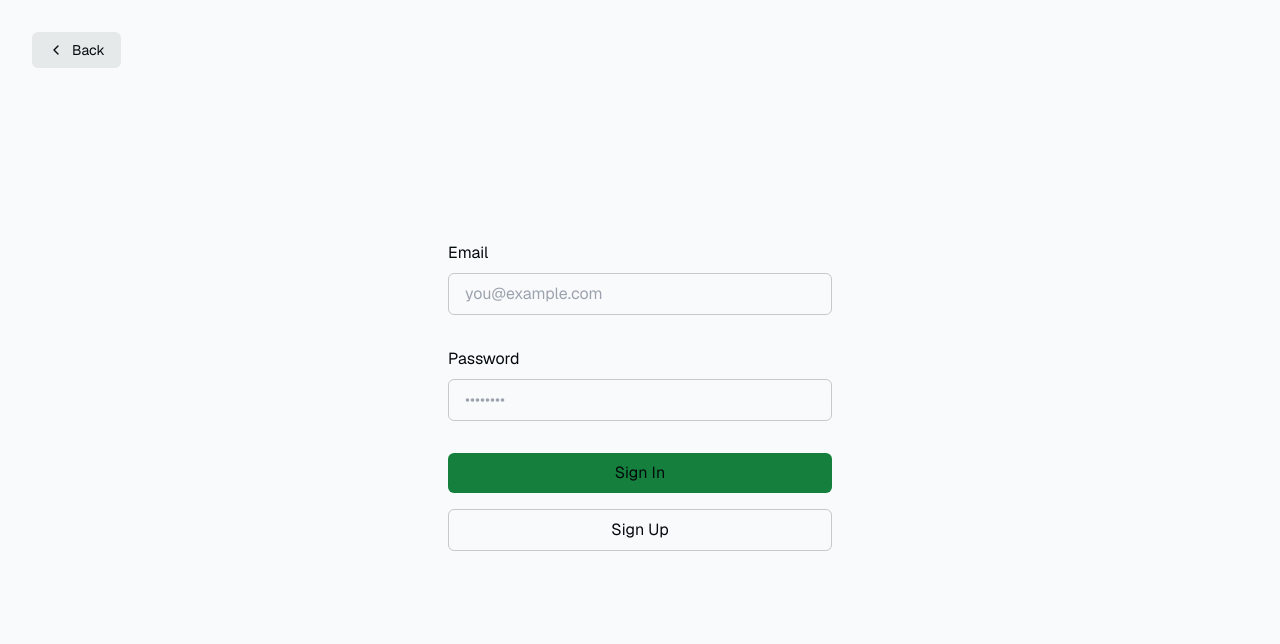
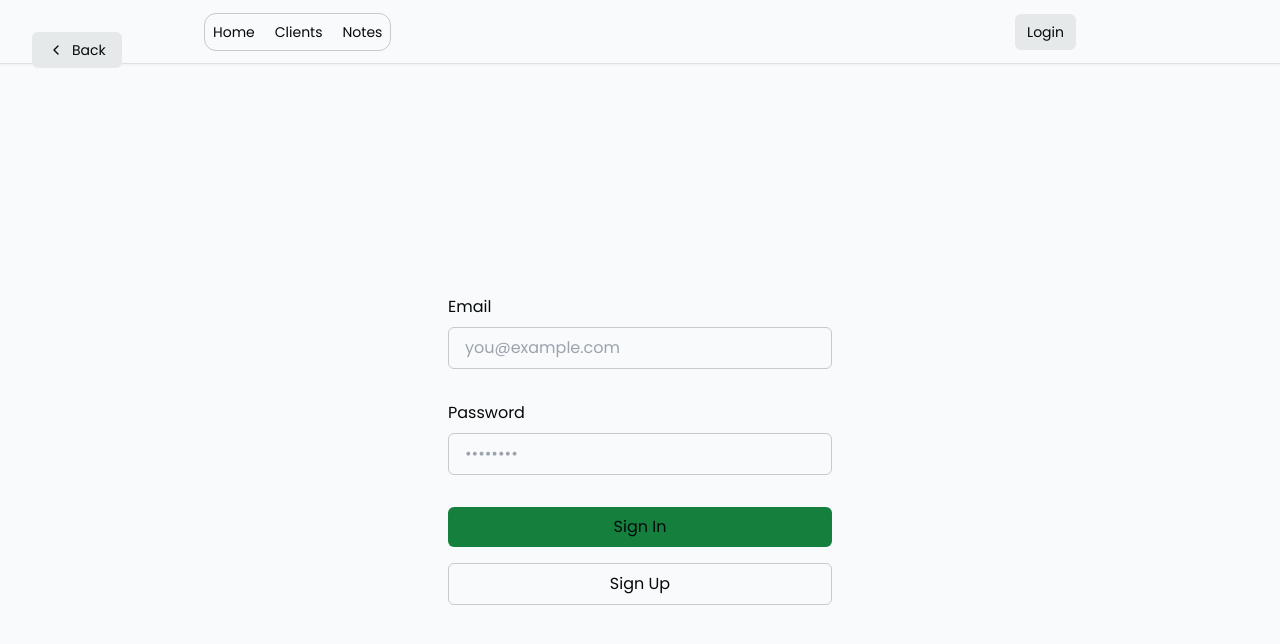
Before and after one commit to synbyte/p360, a Next.js app in the folder p360/: page /login in a window 1280 px wide. Shown: the top 644 px of the page. Built offline with nearby package versions, Linux system fonts and the light colour scheme; no server answers.

Commit message:
more changes

```diff
--- /dev/null
+++ b/p360/app/clients/page.tsx
@@ -0,0 +1,5 @@
+import { createClient } from "@/utils/supabase/server";
+
+export default async function Clients() {
+    const supabase = createClient()
+}
--- a/p360/app/globals.css
+++ b/p360/app/globals.css
@@ -30,6 +30,10 @@
   animation: animateIn 0.3s ease 0.15s both;
 }
 
+.animate-down {
+  animation: animateDown 0.3s ease 0.15s both;
+}
+
 @keyframes animateIn {
   from {
     opacity: 0;
@@ -40,3 +44,14 @@
     transform: translateY(0);
   }
 }
+
+@keyframes animateDown {
+  from {
+    opacity: 0;
+    transform: translateY(-10px);
+  }
+  to {
+    opacity: 1;
+    transform: translateY(0);
+  }
+}
--- a/p360/app/layout.tsx
+++ b/p360/app/layout.tsx
@@ -1,6 +1,9 @@
-import { GeistSans } from "geist/font/sans";
+import { Poppins } from 'next/font/google';
 import "./globals.css";
+import NavBar from "@/components/NavBar";
+import AuthButton from '@/components/AuthButton';
 
+const poppins = Poppins({subsets:['latin'], weight:'400'})
 const defaultUrl = process.env.VERCEL_URL
   ? `https://${process.env.VERCEL_URL}`
   : "http://localhost:3000";
@@ -17,9 +20,10 @@ export default function RootLayout({
   children: React.ReactNode;
 }) {
   return (
-    <html lang="en" className={GeistSans.className}>
+    <html lang="en" className={poppins.className}>
       <body className="bg-background text-foreground">
-        <main className="min-h-screen flex flex-col items-center">
+        <main className="flex flex-col items-center min-h-screen">
+          <NavBar auth={<AuthButton/>}/>
           {children}
         </main>
       </body>
--- a/p360/app/page.tsx
+++ b/p360/app/page.tsx
@@ -4,42 +4,23 @@ import { createClient } from "@/utils/supabase/server";
 import ConnectSupabaseSteps from "@/components/tutorial/ConnectSupabaseSteps";
 import SignUpUserSteps from "@/components/tutorial/SignUpUserSteps";
 import Header from "@/components/Header";
+import  Link  from 'next/link'
 
 export default async function Index() {
-  const canInitSupabaseClient = () => {
-    // This function is just for the interactive tutorial.
-    // Feel free to remove it once you have Supabase connected.
-    try {
-      createClient();
-      return true;
-    } catch (e) {
-      return false;
-    }
-  };
-
-  const isSupabaseConnected = canInitSupabaseClient();
 
   return (
-    <div className="flex-1 w-full flex flex-col gap-20 items-center">
-      <nav className="w-full flex justify-center border-b border-b-foreground/10 h-16">
-        <div className="w-full max-w-4xl flex justify-between items-center p-3 text-sm">
-          <div className="flex gap-2">
-            <DeployButton />
-            <button className="px-3 py-2 rounded border hover:bg-btn-background-hover">Notes</button>
-          </div>
-          {isSupabaseConnected && <AuthButton />}
-        </div>
-      </nav>
+    <div className="flex flex-col flex-1 gap-20 items-center w-full">
 
-      <div className="animate-in flex-1 flex flex-col gap-20 opacity-0 max-w-4xl px-3">
+
+      <div className="flex flex-col flex-1 gap-20 px-3 max-w-4xl opacity-0 animate-in">
         <Header />
-        <main className="flex-1 flex flex-col gap-6">
-          <h2 className="font-bold text-4xl mb-4">Next steps</h2>
-          {isSupabaseConnected ? <SignUpUserSteps /> : <ConnectSupabaseSteps />}
+        <main className="flex flex-col flex-1 gap-6">
+          <h2 className="mb-4 text-4xl font-bold">Next steps</h2>
+
         </main>
       </div>
 
-      <footer className="w-full border-t border-t-foreground/10 p-8 flex justify-center text-center text-xs">
+      <footer className="flex justify-center p-8 w-full text-xs text-center border-t border-t-foreground/10">
         <p>
           Powered by{" "}
           <a
--- a/p360/app/protected/page.tsx
+++ b/p360/app/protected/page.tsx
@@ -4,6 +4,7 @@ import { createClient } from "@/utils/supabase/server";
 import FetchDataSteps from "@/components/tutorial/FetchDataSteps";
 import Header from "@/components/Header";
 import { redirect } from "next/navigation";
+import Link from 'next/link'
 
 export default async function ProtectedPage() {
   const supabase = createClient();
@@ -17,29 +18,28 @@ export default async function ProtectedPage() {
   }
 
   return (
-    <div className="flex-1 w-full flex flex-col gap-20 items-center">
+    <div className="flex flex-col flex-1 gap-20 items-center w-full">
       <div className="w-full">
-        <div className="py-6 font-bold bg-purple-950 text-center">
-          This is a protected page that you can only see as an authenticated
-          user
-        </div>
-        <nav className="w-full flex justify-center border-b border-b-foreground/10 h-16">
-          <div className="w-full max-w-4xl flex justify-between items-center p-3 text-sm">
-            <DeployButton />
+
+        <nav className="flex justify-center w-full h-16 border-b border-b-foreground/10">
+          <div className="flex justify-between items-center p-3 w-full max-w-4xl text-sm">
+            <div className='flex gap-2'>
+            <Link href='/notes'><button className="px-3 py-2 rounded border hover:bg-btn-background-hover">Notes</button></Link>
+            </div>
             <AuthButton />
           </div>
         </nav>
       </div>
 
-      <div className="animate-in flex-1 flex flex-col gap-20 opacity-0 max-w-4xl px-3">
+      <div className="flex flex-col flex-1 gap-20 px-3 max-w-4xl opacity-0 animate-in">
         <Header />
-        <main className="flex-1 flex flex-col gap-6">
-          <h2 className="font-bold text-4xl mb-4">Next steps</h2>
+        <main className="flex flex-col flex-1 gap-6">
+          <h2 className="mb-4 text-4xl font-bold">Next steps</h2>
           <FetchDataSteps />
         </main>
       </div>
 
-      <footer className="w-full border-t border-t-foreground/10 p-8 flex justify-center text-center text-xs">
+      <footer className="flex justify-center p-8 w-full text-xs text-center border-t border-t-foreground/10">
         <p>
           Powered by{" "}
           <a
--- /dev/null
+++ b/p360/components/NavBar.tsx
@@ -0,0 +1,22 @@
+'use client'
+import Link from 'next/link'
+import { usePathname } from 'next/navigation'
+import React from 'react';
+
+export default function NavBar({auth}:{auth:React.ReactNode}) {
+
+    const pathname = usePathname();
+
+    return (
+        <nav className="flex justify-center mb-11 w-full h-16 border-b shadow-sm border-b-foreground/10 animate-down">
+            <div className="flex justify-between items-center p-3 w-full max-w-4xl text-sm">
+                <div className="flex gap-3 p-1 rounded-xl border">
+                    <Link className={`p-1 hover:text-gray-400 ${pathname === '/' ? 'border rounded-lg' : ''}`} href='/'>Home</Link>
+                    <Link className={`p-1 hover:text-gray-400 ${pathname === '/clients' ? 'border rounded-lg' : ''}`} href='/clients'>Clients</Link>
+                    <Link className={`p-1 hover:text-gray-400 ${pathname === '/notes' ? 'border rounded-lg' : ''}`} href='/notes'>Notes</Link>
+                </div>
+                {auth}
+            </div>
+        </nav>
+    )
+}
```
